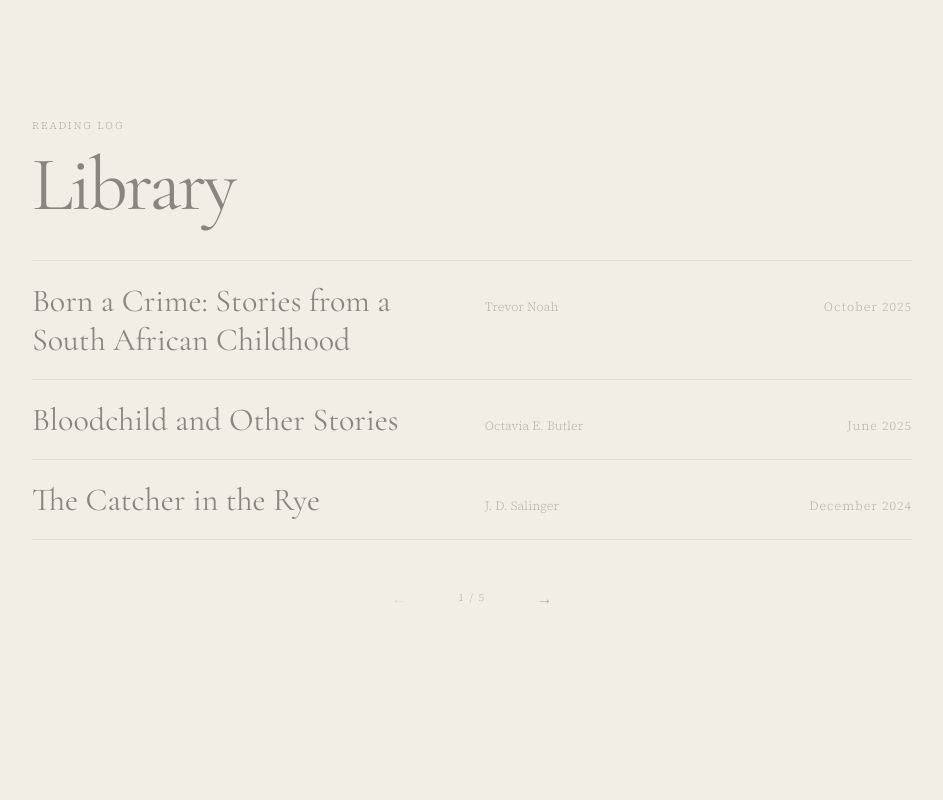
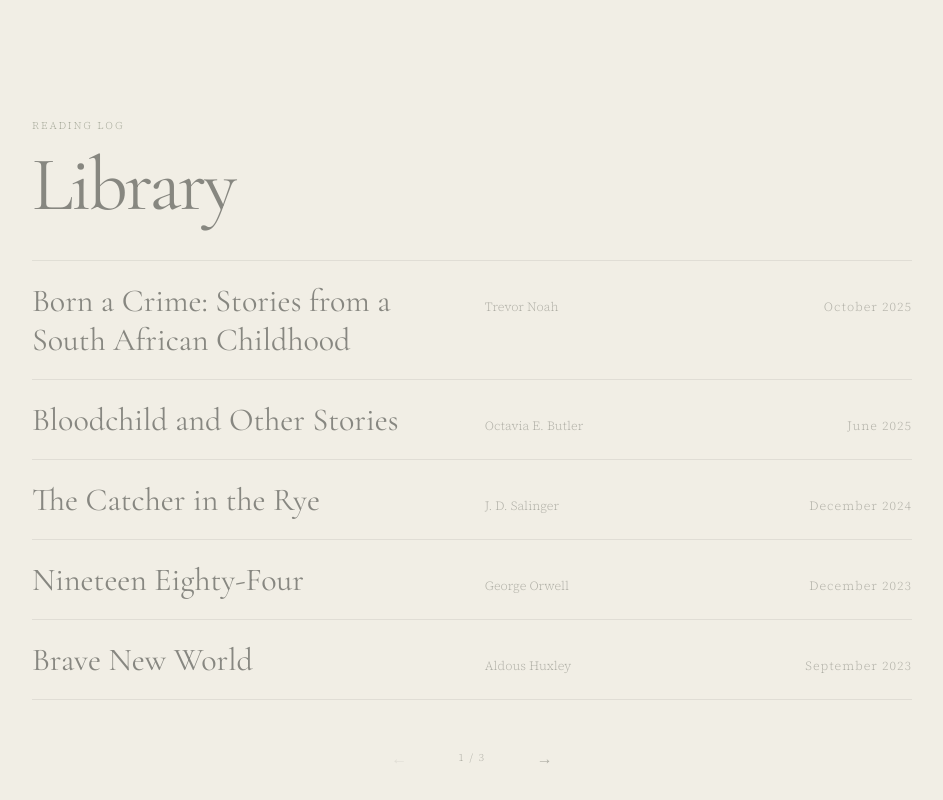
Before and after one commit to adriatanaka-droid/rika-hayashi-archive, a website: page index.html in a window 1280 px wide. Shown: the part 5137-5937 px from the top of the page, without its empty margins (168-1111 px from the left). Drawn offline with nearby package versions, Linux system fonts and the light colour scheme.

Commit message:
Show five books per Library page

```diff
--- a/index.html
+++ b/index.html
@@ -78,8 +78,8 @@
   const milestones=[['2022 — 2026','Shanghai High School International Division'],['2026 — 2030','Waseda University','School of Political Science and Economy']];
   function show(id){const target=id==='journey'?document.querySelector('.journey-intro'):document.getElementById(id);if(id==='journey'){const y=target.getBoundingClientRect().top+scrollY-innerHeight*.35;document.documentElement.style.scrollBehavior='auto';scrollTo(0,y);requestAnimationFrame(()=>document.documentElement.style.scrollBehavior='')}else target.scrollIntoView({behavior:'smooth',block:'start'});history.replaceState(null,'','#'+(id==='home'?'':id))}
   document.addEventListener('click',e=>{const nav=e.target.closest('[data-view]');if(nav)show(nav.dataset.view)});
-  const PAGE_SIZE=3,archiveItems=[...document.querySelectorAll('.essay')],bookItems=[...document.querySelectorAll('.book')];let archivePage=0,libraryPage=0;
-  function paintPager(name,items,page){const pager=document.querySelector(`[data-pager="${name}"]`),pages=Math.max(1,Math.ceil(items.length/PAGE_SIZE));page=Math.min(page,pages-1);const all=name==='archive'?archiveItems:bookItems;all.forEach(item=>item.hidden=true);items.slice(page*PAGE_SIZE,(page+1)*PAGE_SIZE).forEach(item=>item.hidden=false);pager.querySelector('.pager-count').textContent=`${page+1} / ${pages}`;pager.querySelector('.pager-prev').disabled=page===0;pager.querySelector('.pager-next').disabled=page===pages-1;return page}
+  const ARCHIVE_PAGE_SIZE=3,LIBRARY_PAGE_SIZE=5,archiveItems=[...document.querySelectorAll('.essay')],bookItems=[...document.querySelectorAll('.book')];let archivePage=0,libraryPage=0;
+  function paintPager(name,items,page){const pager=document.querySelector(`[data-pager="${name}"]`),size=name==='library'?LIBRARY_PAGE_SIZE:ARCHIVE_PAGE_SIZE,pages=Math.max(1,Math.ceil(items.length/size));page=Math.min(page,pages-1);const all=name==='archive'?archiveItems:bookItems;all.forEach(item=>item.hidden=true);items.slice(page*size,(page+1)*size).forEach(item=>item.hidden=false);pager.querySelector('.pager-count').textContent=`${page+1} / ${pages}`;pager.querySelector('.pager-prev').disabled=page===0;pager.querySelector('.pager-next').disabled=page===pages-1;return page}
   function renderArchive(){const category=document.querySelector('.filter.active').dataset.filter,items=category==='all'?archiveItems:archiveItems.filter(item=>item.dataset.category===category);archivePage=paintPager('archive',items,archivePage)}
   function renderLibrary(){libraryPage=paintPager('library',bookItems,libraryPage)}
   document.querySelectorAll('.filter').forEach(button=>button.addEventListener('click',()=>{document.querySelectorAll('.filter').forEach(item=>item.classList.remove('active'));button.classList.add('active');archivePage=0;renderArchive()}));
```
